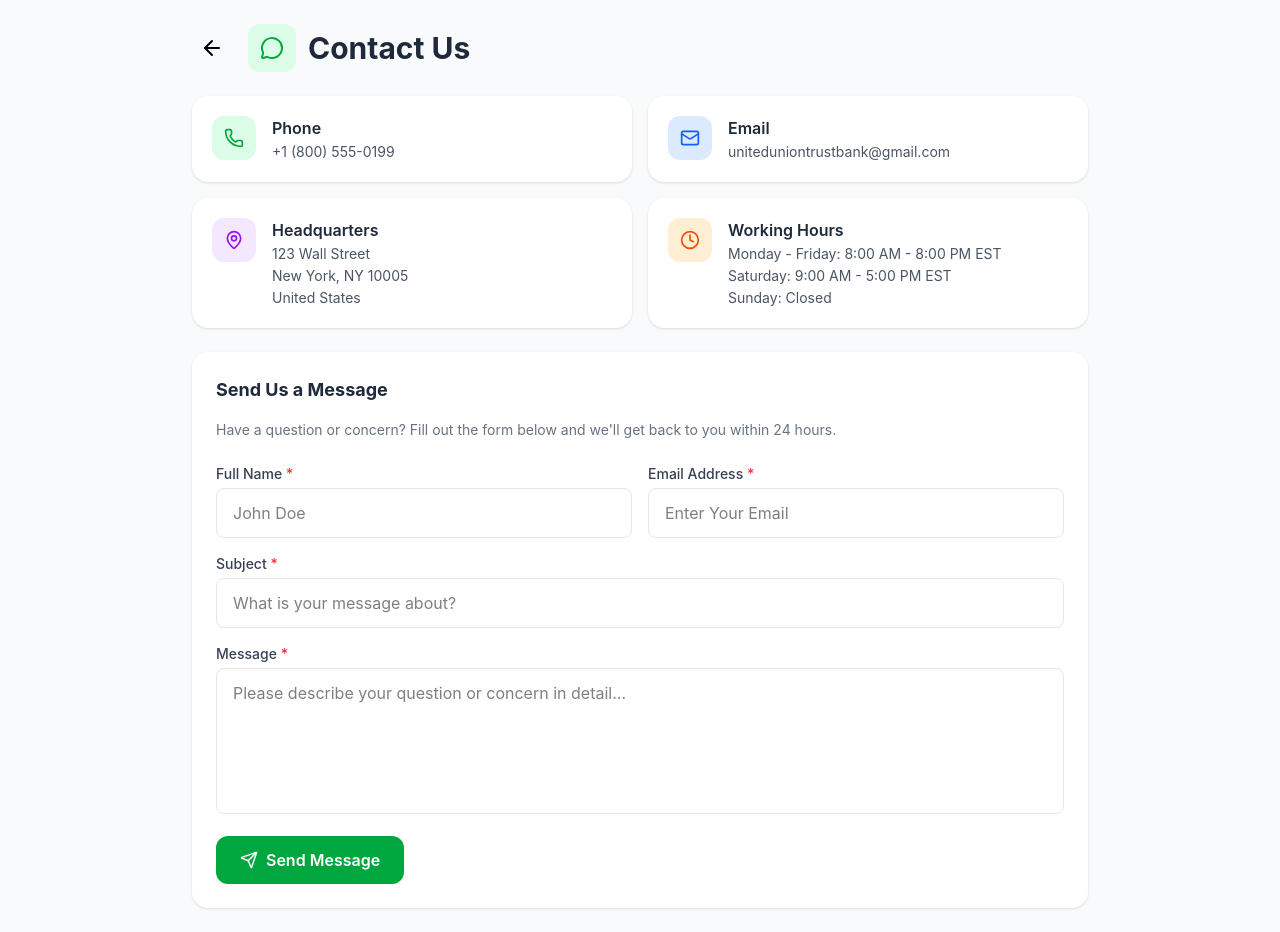
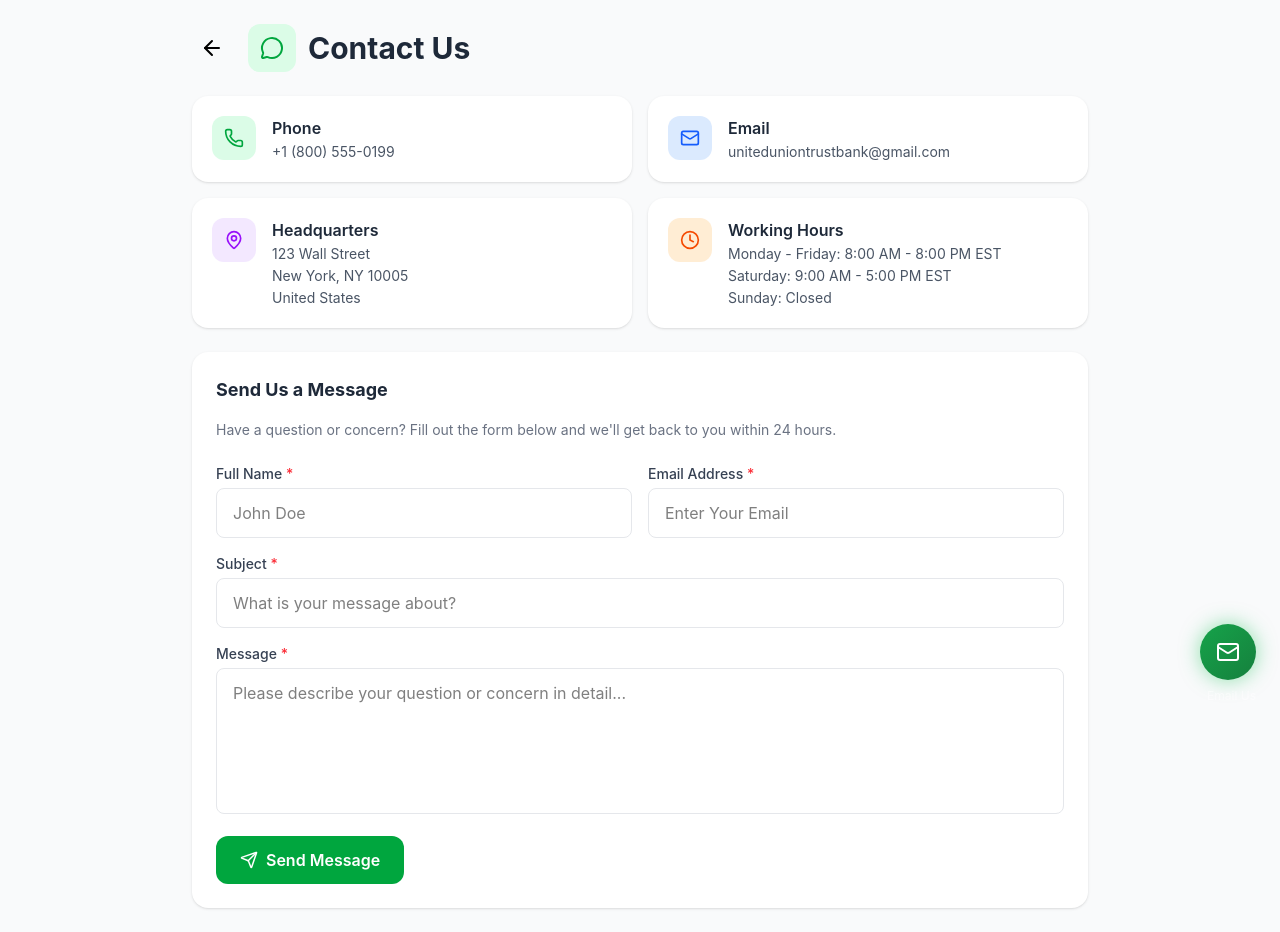
Before and after one commit to chebelumobi-creator/united-union-trust-frontend, a React (Vite) app: page /contact in a window 1280 px wide. Built offline with nearby package versions, Linux system fonts and the light colour scheme.

Commit message:
Add EmailWidget with custom Tailwind styling, wire into App.jsx

```diff
--- a/src/App.jsx
+++ b/src/App.jsx
@@ -1,3 +1,65 @@
+// import React from 'react'
+// import {Routes, Route} from "react-router-dom"
+// import Home from './PAGES/Home'
+// import PinScreen from './PAGES/PinScreen'
+// import Bill from './PAGES/Bill'
+// import SendMoney from './PAGES/SendMoney'
+// import Success from './PAGES/Success'
+// import Register from './PAGES/Register'
+// import AccountInfo from './QIUCKACTIONS/AccountInfo'
+// import Balance from './QIUCKACTIONS/Balance'
+// import Deposit from './QIUCKACTIONS/Deposit'
+// import History from './QIUCKACTIONS/History'
+// import ScanAndPay from './QIUCKACTIONS/ScanAndPay'
+// import Statements from './QIUCKACTIONS/Statements'
+// import Withdraw from './QIUCKACTIONS/Withdraw'
+// import Cards from './PAGES/Cards'
+// import Payments from './PAGES/Payments'
+// import Settings from './PAGES/Settings'
+// import LoanCalculator from './PAGES/LoanCalculator'
+// import { BalanceProvider } from './COMPONENTS/BalanceContext'
+// import EmailWidget from './COMPONENTS/EmailWidget'
+// import BranchLocator from './PAGES/BranchLocator'
+// import ReferEarn from './PAGES/ReferEarn'
+// import FAQ from './PAGES/FAQ'
+// import Contact from './PAGES/Contact';
+
+// const App = () => {
+//   return (
+//     <BalanceProvider>
+//       <div>
+//         <Routes>
+//           <Route path='/' element={<Home/>}/>
+//           <Route path='/pin' element={<PinScreen/>}/>
+//           <Route path='/register' element={<Register/>}/>
+//           <Route path='/dashboard' element={<Bill/>}/>
+//           <Route path='/send' element={<SendMoney/>}/>
+//           <Route path='/success' element={<Success/>}/>
+//           <Route path='/account-info' element={<AccountInfo/>}/>
+//           <Route path='/deposit' element={<Deposit/>}/>
+//           <Route path='/history' element={<History/>}/>
+//           <Route path='/balance' element={<Balance/>}/>
+//           <Route path='/scan-and-pay' element={<ScanAndPay/>}/>
+//           <Route path='/withdraw' element={<Withdraw/>}/>
+//           <Route path='/statements' element={<Statements/>}/>
+//           <Route path='/cards' element={<Cards/>}/>
+//           <Route path='/payments' element={<Payments/>}/>
+//           <Route path='/settings' element={<Settings/>}/>
+//           <Route path='/loan-calculator' element={<LoanCalculator/>}/>
+//           <Route path='/branches' element={<BranchLocator/>}/>
+//           <Route path='/refer' element={<ReferEarn/>}/>
+//           <Route path='/faq' element={<FAQ/>}/>
+//           <Route path='/contact' element={<Contact/>}/>
+//         </Routes>
+//       </div>
+//     </BalanceProvider>
+//   )
+// }
+
+// export default App
+
+
+
 import React from 'react'
 import {Routes, Route} from "react-router-dom"
 import Home from './PAGES/Home'
@@ -18,6 +80,7 @@ import Payments from './PAGES/Payments'
 import Settings from './PAGES/Settings'
 import LoanCalculator from './PAGES/LoanCalculator'
 import { BalanceProvider } from './COMPONENTS/BalanceContext'
+import EmailWidget from './COMPONENTS/EmailWidget'
 import BranchLocator from './PAGES/BranchLocator'
 import ReferEarn from './PAGES/ReferEarn'
 import FAQ from './PAGES/FAQ'
@@ -50,6 +113,7 @@ const App = () => {
           <Route path='/faq' element={<FAQ/>}/>
           <Route path='/contact' element={<Contact/>}/>
         </Routes>
+        <EmailWidget />
       </div>
     </BalanceProvider>
   )
--- /dev/null
+++ b/src/COMPONENTS/EmailWidget.jsx
@@ -0,0 +1,43 @@
+import { useState } from "react";
+import { Mail, X } from "lucide-react";
+
+export default function EmailWidget() {
+  const [isOpen, setIsOpen] = useState(false);
+
+  return (
+    <div className="fixed bottom-24 right-6 z-50 flex flex-col items-end">
+      {isOpen && (
+        <div className="mb-3 rounded-2xl border border-white/20 bg-navy/95 p-5 shadow-2xl backdrop-blur-xl w-64 animate-slideUp">
+          <div className="flex items-center justify-between mb-3">
+            <h3 className="font-semibold text-white">Contact Support</h3>
+            <button
+              onClick={() => setIsOpen(false)}
+              className="text-white/60 hover:text-white"
+            >
+              <X className="h-4 w-4" />
+            </button>
+          </div>
+          <p className="text-sm text-white/70 mb-4">
+            Send us an email and we'll respond within 24 hours.
+          </p>
+          <a
+            href="mailto:uniteduniontrust@gmail.com?subject=Support Request"
+            className="gradient-primary flex w-full items-center justify-center gap-2 rounded-lg py-2.5 text-sm font-semibold text-white hover:opacity-90 transition-opacity"
+          >
+            <Mail className="h-4 w-4" />
+            uniteduniontrust@gmail.com
+          </a>
+        </div>
+      )}
+
+      <button
+        onClick={() => setIsOpen(!isOpen)}
+        className="gradient-primary shadow-glow flex h-14 w-14 items-center justify-center rounded-full text-white hover:scale-110 transition-transform duration-300"
+      >
+        <Mail className="h-6 w-6" />
+      </button>
+
+      <span className="mt-2 text-xs text-white/50">Email Us</span>
+    </div>
+  );
+}
--- a/src/index.css
+++ b/src/index.css
@@ -8,3 +8,30 @@
 .animate-marquee {
   animation: marquee 20s linear infinite;
 }
+
+@theme {
+  --color-navy: #0a1f44;
+}
+
+.gradient-primary {
+  background: linear-gradient(135deg, #16a34a, #15803d);
+}
+
+.shadow-glow {
+  box-shadow: 0 0 20px rgba(34, 197, 94, 0.5);
+}
+
+@keyframes slideUp {
+  from {
+    opacity: 0;
+    transform: translateY(10px);
+  }
+  to {
+    opacity: 1;
+    transform: translateY(0);
+  }
+}
+
+.animate-slideUp {
+  animation: slideUp 0.3s ease-out;
+}
```
